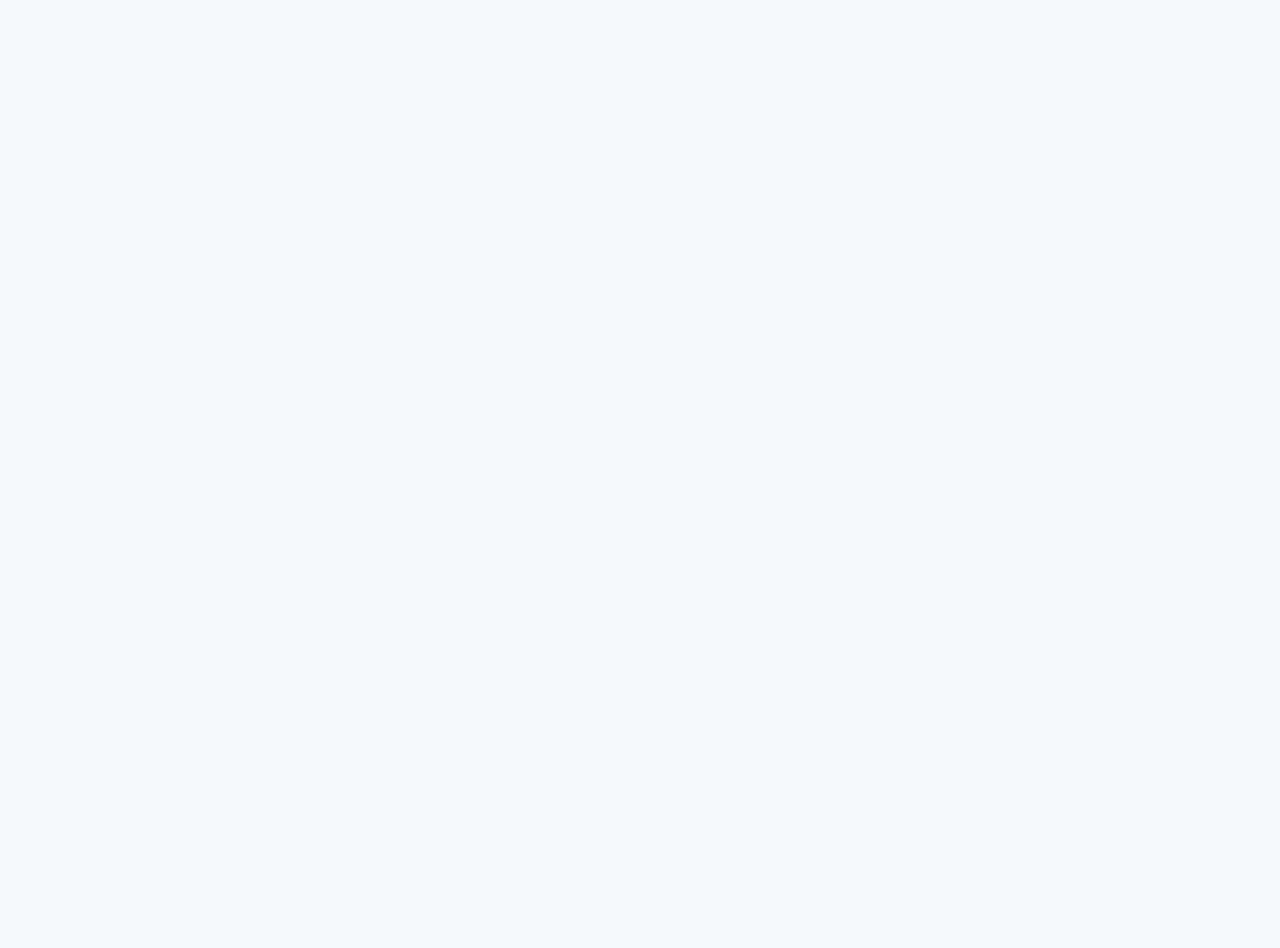
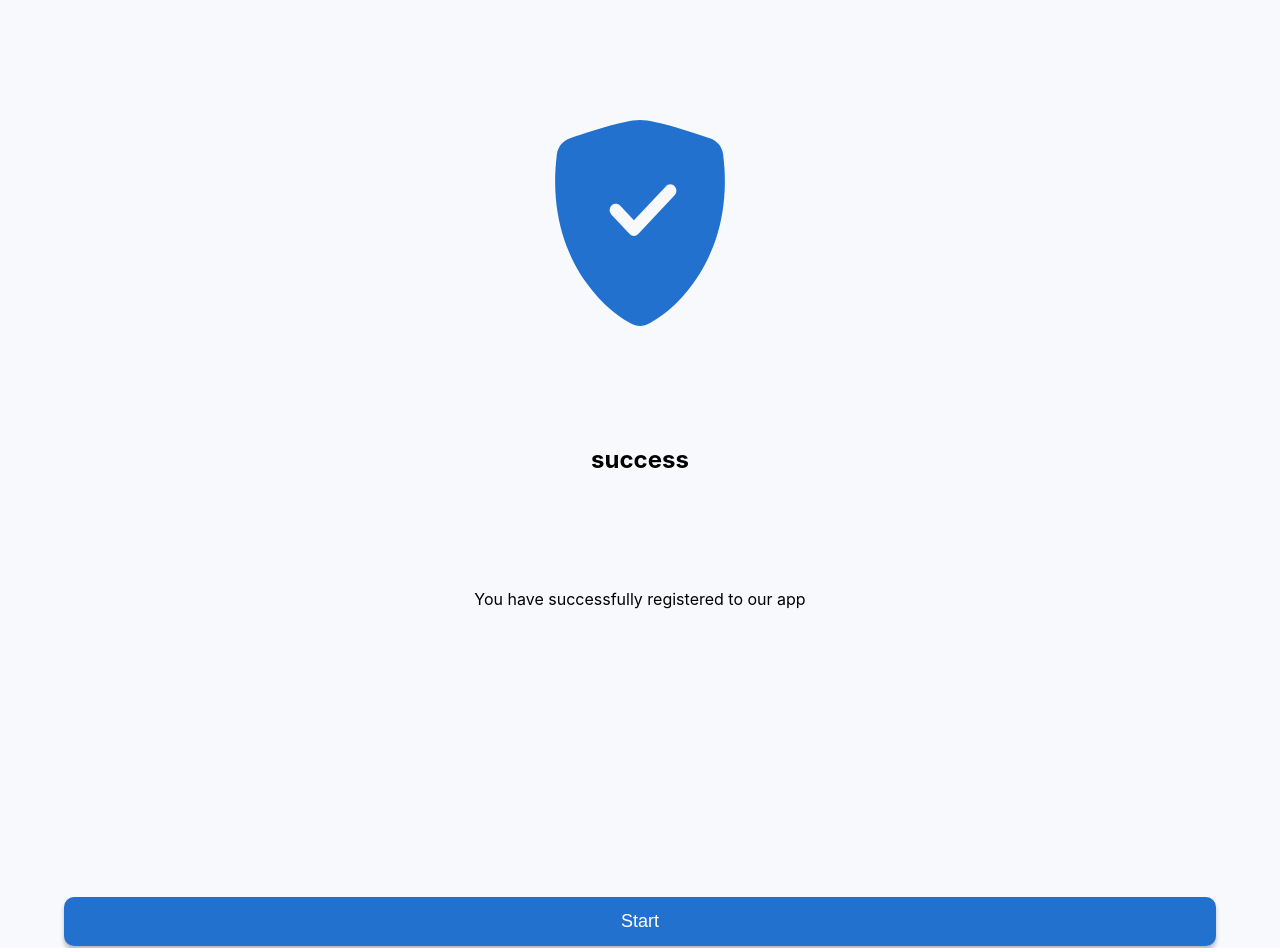
Before and after one commit to banlon-jones/qr-momo, a React (Create React App) app: page /success in a window 1280 px wide. Before the commit this address had no page. Shown: the part 200-1148 px from the top of the page. Before the commit the page ends 800 px from the top, so only its background shows below. Built offline with nearby package versions, Linux system fonts and the light colour scheme.

Commit message:
routing added

```diff
--- a/src/App.js
+++ b/src/App.js
@@ -4,6 +4,7 @@ import './App.css';
 import Register from './views/register/Register';
 import Home from './views/home/Home';
 import Login from './views/login/Login';
+import Success from './views/success-page/Success';
 
 function App() {
   return (
@@ -13,6 +14,7 @@ function App() {
           <Route path="/" element={<Home />} />
           <Route path="/sign-in" element={<Login />} />
           <Route path="/register" element={<Register />} />
+          <Route path="/success" element={<Success />} />
         </Routes>
       </Router>
     </div>
--- a/src/components/signup/SignupForm.js
+++ b/src/components/signup/SignupForm.js
@@ -1,7 +1,12 @@
 import React from 'react';
-import BtnPrimary from '../buttons/Btn-primary';
+import { useNavigate } from 'react-router-dom';
 
-const SignupForm = () => (
+const SignupForm = () => {
+  const navigate = useNavigate();
+  const handleClick = () => {
+    navigate('/success');
+  };
+  return (
     <div>
       <form>
         <div>
@@ -32,11 +37,10 @@ const SignupForm = () => (
             <option value="nigeria">Nigeria</option>
           </select>
         </div>
-      <div className="mt-2">
-        <BtnPrimary value="Login" />
-      </div>
+        <button type="button" onClick={handleClick} className="btn-primary mt-2"> Register </button>
       </form>
     </div>
   );
+};
 
 export default SignupForm;
--- a/src/views/login/Login.js
+++ b/src/views/login/Login.js
@@ -1,4 +1,5 @@
 import React from 'react';
+import { NavLink } from 'react-router-dom';
 import PublicNavbar from '../../components/navbar/Public-Navbar';
 import SigninForm from '../../components/signin/SigninForm';
 
@@ -16,7 +17,7 @@ const Login = () => (
       <div className="text-center">
         <p>
           Have no account yet?
-          <a to="/register"> register </a>
+          <NavLink to="/register"> register </NavLink>
         </p>
       </div>
       <div className="container mt-4">
--- /dev/null
+++ b/src/views/success-page/Success.js
@@ -0,0 +1,27 @@
+import React from 'react';
+import { NavLink } from 'react-router-dom';
+import shield from '../../images/bi_shield-fill-check.svg';
+import BtnPrimary from '../../components/buttons/Btn-primary';
+
+const Success = () => (
+  <div className="container mt-4">
+    <div className="text-center mt-4">
+      <img src={shield} alt="checked shield" />
+    </div>
+    <div className="text-center mt-2">
+      <h2> success </h2>
+    </div>
+    <div className="text-center mt-2">
+      <p>
+        You have successfully registered to our app
+      </p>
+    </div>
+    <div className="text-center mt-4">
+      <NavLink to="/sign-in">
+        <BtnPrimary value="Start" />
+      </NavLink>
+    </div>
+  </div>
+);
+
+export default Success;
```
Lines whose indentation alone changed are shown as unchanged.
